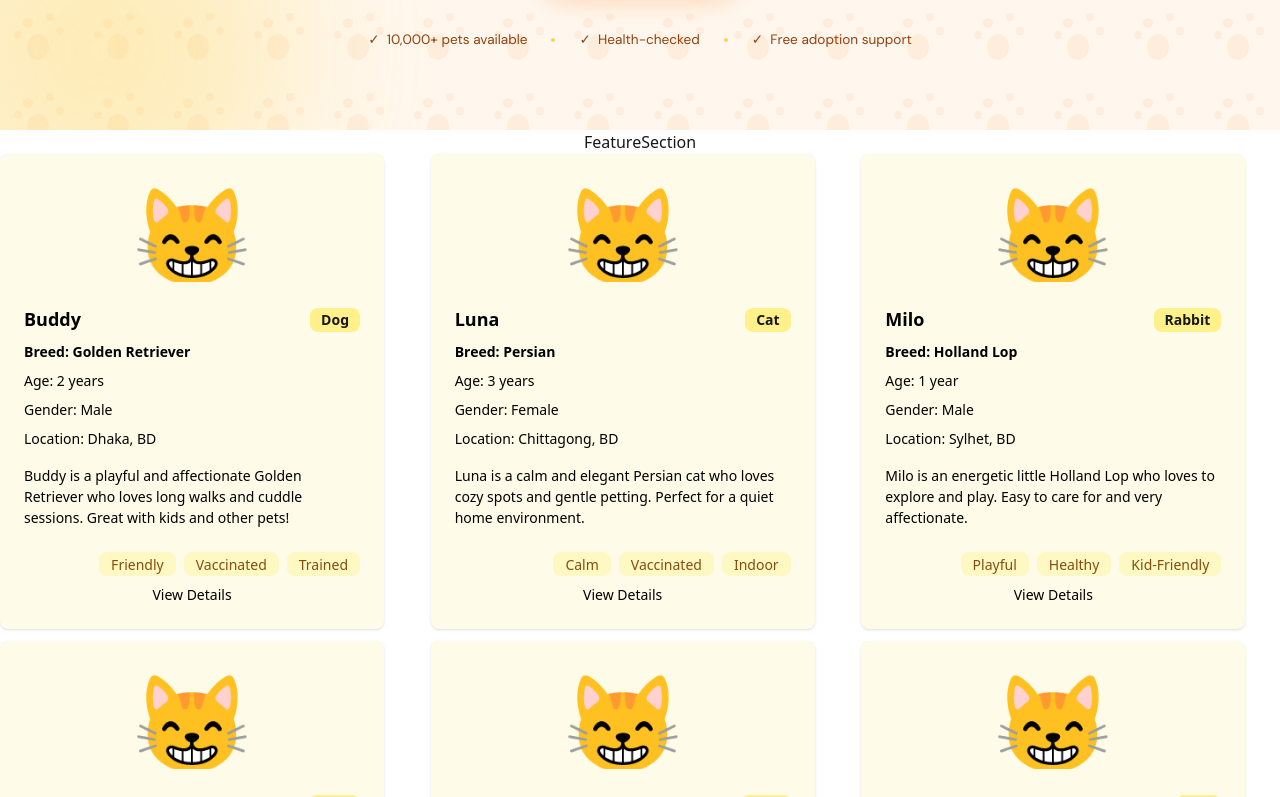
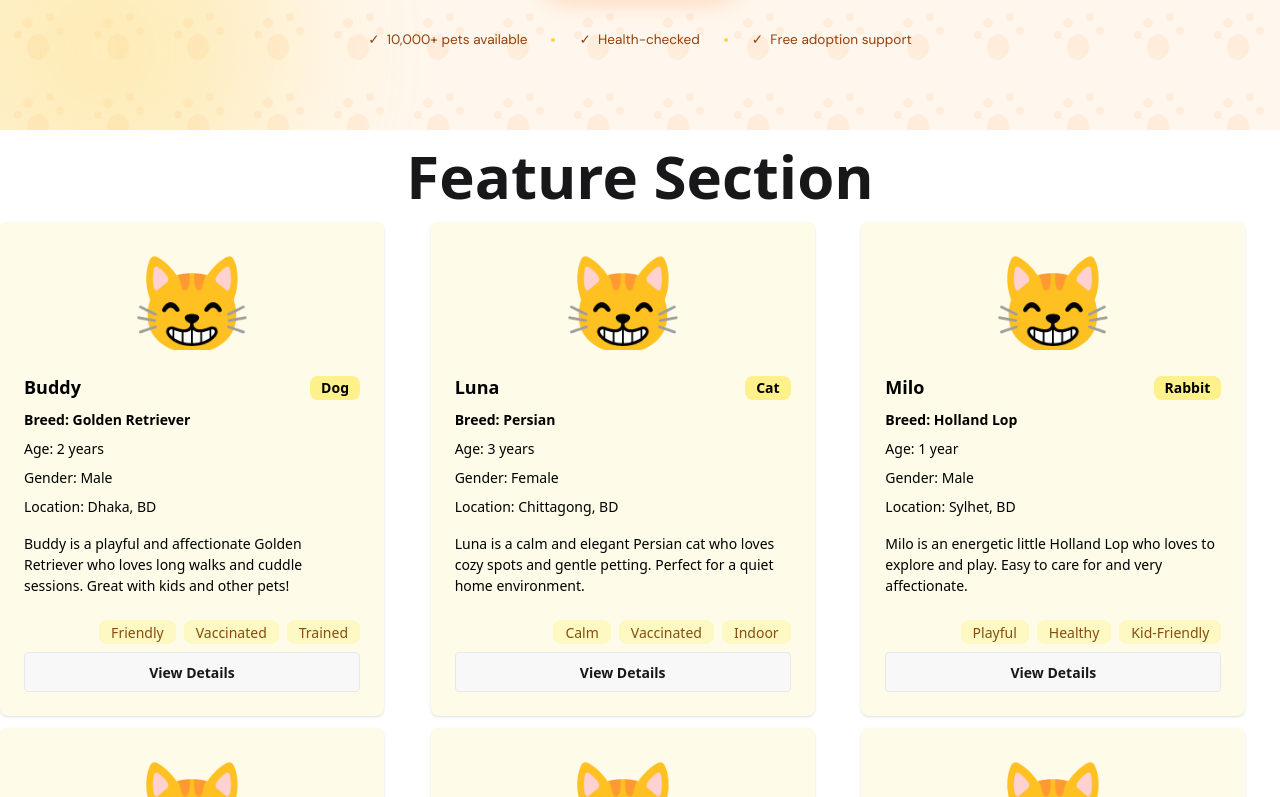
Before and after one commit to Navied-dipu/pet-hub-client, a Next.js app: page / in a window 1280 px wide. Shown: the part 783-1580 px from the top of the page. Built offline with nearby package versions, Linux system fonts and the light colour scheme.

Commit message:
add navbar, hero, dashboard ,feature ,pet care, why adopte section

```diff
--- a/src/components/FeatureCard.jsx
+++ b/src/components/FeatureCard.jsx
@@ -1,3 +1,4 @@
+import Link from 'next/link'
 import React from 'react'
 
 export default function FeatureCard({ pet }) {
@@ -12,11 +13,11 @@ export default function FeatureCard({ pet }) {
                 😸
             </figure>
 
-            <div className="card-body">
+            <div className="card-body text-black">
                 <h2 className="card-title flex justify-between items-center">
                     {name}
                     <div
-                        className="badge border-none "
+                        className="badge border-none text-black"
                         style={{ backgroundColor: "#FEF08A" }}
                     >
                         {type}
@@ -47,7 +48,7 @@ export default function FeatureCard({ pet }) {
                         </div>
                     ))}
                 </div>
-                <button>View Details</button>
+                <button className='btn'>View Details</button>
             </div>
         </div>
     )
--- a/src/components/FeatureSection.jsx
+++ b/src/components/FeatureSection.jsx
@@ -102,7 +102,7 @@ const pets = [
 export default function FeatureSection() {
     return (
         <div className='max-w-7xl mx-auto pb-5'>
-            <h2 className='text-center'>FeatureSection</h2>
+            <h2 className='text-center text-6xl font-extrabold p-4'>Feature Section</h2>
             <div className='grid grid-cols-1 md:grid-cols-2 lg:grid-cols-3 gap-3'>
                 {
                     pets.map(pet => <FeatureCard pet={pet} key={pet.id} ></FeatureCard>)
```
